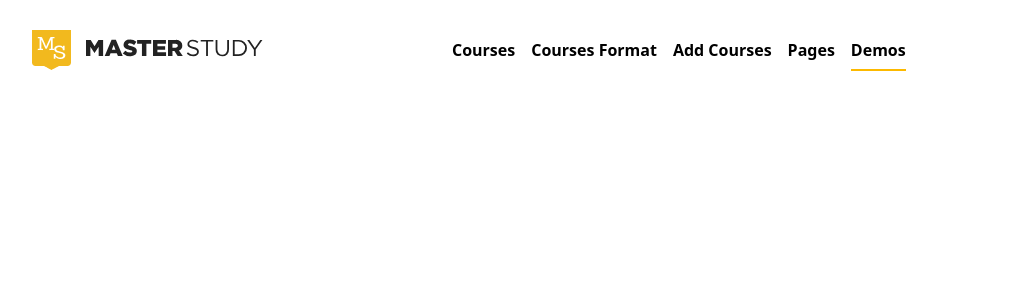
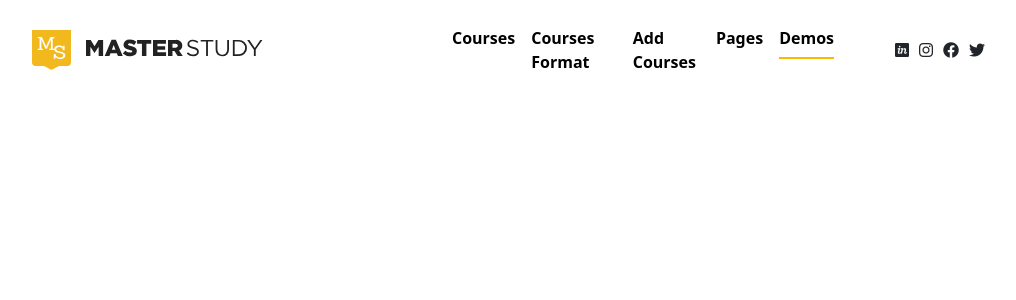
Before and after one commit to AndreaCreazzi/proj-html-vuejs, a Vue app: page / in a window 1280 px wide. Shown: the top 300 px of the page, without its empty margins (208-1224 px from the left). Built offline with nearby package versions, Linux system fonts and the light colour scheme.

Commit message:
add navbar(almost done)

```diff
--- a/src/components/PageHeader.vue
+++ b/src/components/PageHeader.vue
@@ -18,11 +18,15 @@ export default {
                     <img :src="`/src/assets/images/${logoHeader}`" alt="">
                 </div>
                 <div class="col-6 start">
-                    <ul class="d-flex m-0 p-0">
+                    <ul class="d-flex m-0 p-0 pe-5">
                         <li class="list-unstyled mx-2" v-for="option in navbarOptions" :key="option.text"><a
                                 :class="{ 'active': option.current }" :url="option.url">{{
                                     option.text }}</a></li>
                     </ul>
+                    <i class="fa-brands fa-invision"></i>
+                    <i class="fa-brands fa-instagram"></i>
+                    <i class="fa-brands fa-facebook"></i>
+                    <i class="fa-brands fa-twitter"></i>
                 </div>
             </div>
         </nav>
@@ -51,4 +55,8 @@ ul li a:hover,
 .active {
     border-bottom: 2px solid #fcb900;
 }
+
+.fa-brands {
+    margin: 0 5px;
+}
 </style>
```
